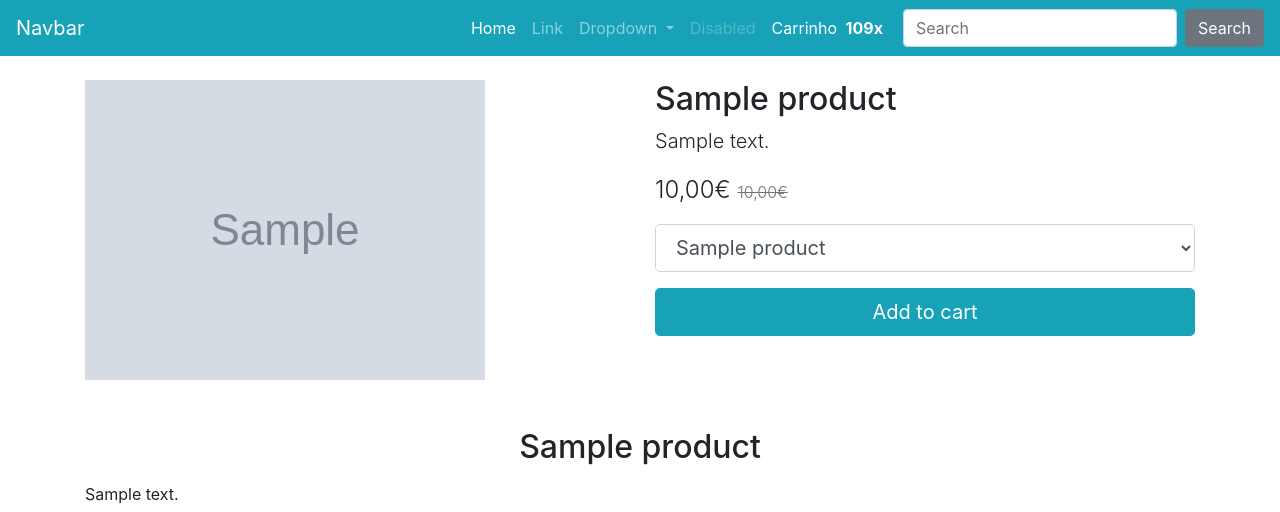
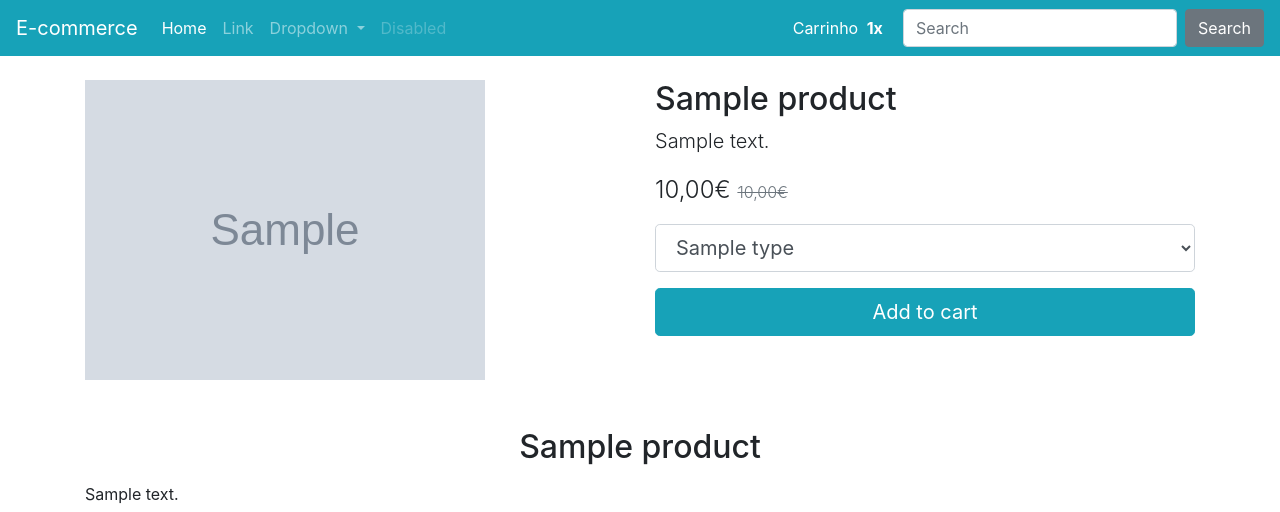
Before and after one commit to EduCostaGitHub/ecommerce, a Django app: template product/templates/product/detail.html in a window 1280 px wide. Shown: the top 512 px of the page. Run offline with Django 5.2, Linux system fonts and the light colour scheme; the template is opened without the code that fills it: most values are stand-ins (such as "Sample title", 1, 10 or a date in 2020); grey boxes marked "Sample" are stand-in pictures; some libraries are stand-ins or nearby versions.

```diff
--- a/product/templates/product/detail.html
+++ b/product/templates/product/detail.html
@@ -35,22 +35,16 @@
 
                     <form action="{% url "product:addtocart" %}" id="form-add-to-cart">
                         <div class="form-group">
-                            <select id="select-variacoes" name="vid" class="form-control form-control-lg">
-                                {% if product.p_type == 'V' %}
+                            <select id="select-variacoes" name="p_id" class="form-control form-control-lg">
+
                                     {% for type in product.producttype_set.all %}
                                         <option data-preco="{{type.price | format_price}}"
                                             data-preco-promocional="{{ type.promo_price | format_price}}"
-                                            value="{{product.id}}-{{type.id}}">
+                                            value="{{type.id}}">
                                             {{ type.name }}
                                         </option>
                                     {% endfor %}
-                                {% else %}
-                                    <option data-preco="{{product.price | format_price}}"
-                                            data-preco-promocional="{{ product.promo_price | format_price}}"
-                                            value="{{product.id}}-0">
-                                            {{ product.name }}
-                                    </option>
-                                {% endif %}
+
                             </select>
                         </div>
 
--- a/templates/base.html
+++ b/templates/base.html
@@ -12,6 +12,7 @@
     {% include "partials/_nav.html" %}
 
     <main class="container mt-4 mb-4">
+        {% include "partials/_messages.html" %}
         {% block content %}{% endblock %}
 
     </main>
--- a/templates/partials/_nav.html
+++ b/templates/partials/_nav.html
@@ -1,14 +1,14 @@
 <nav class="navbar navbar-dark bg-primary navbar-expand-lg">
-    <a class="navbar-brand" href="{% url "product:list" %}">Navbar</a>
+    <a class="navbar-brand" href="{% url 'product:list' %}">E-commerce</a>
     <button class="navbar-toggler" type="button" data-toggle="collapse" data-target="#navbarSupportedContent"
         aria-controls="navbarSupportedContent" aria-expanded="false" aria-label="Toggle navigation">
         <span class="navbar-toggler-icon"></span>
     </button>
 
     <div class="collapse navbar-collapse" id="navbarSupportedContent">
-        <ul class="navbar-nav ml-auto">
+        <ul class="navbar-nav mr-auto">
             <li class="nav-item active">
-                <a class="nav-link" href="{% url "product:list" %}">Home <span class="sr-only">(current)</span></a>
+                <a class="nav-link" href="{% url 'product:list' %}">Home <span class="sr-only">(current)</span></a>
             </li>
             <li class="nav-item">
                 <a class="nav-link" href="#">Link</a>
@@ -28,13 +28,15 @@
             <li class="nav-item">
                 <a class="nav-link disabled" href="#">Disabled</a>
             </li>
+        </ul>
+        <ul class="navbar-nav ml-auto">
             <li class="nav-item">
                 <a class="nav-link nav-cart-link active" href="#">
                     <span class="nav-cart-text mr-1">
                         Carrinho
                     </span>
                     <span class="nav-cart-count mr-1">
-                        <strong>109x</strong>
+                        <strong>1x</strong>
                     </span>
                     <span class="nav-cart-icon mr-2">
                         <i class="fas fa-shopping-cart"></i>
```
Also changed, not shown: product/views.py (+41 -3 lines).
